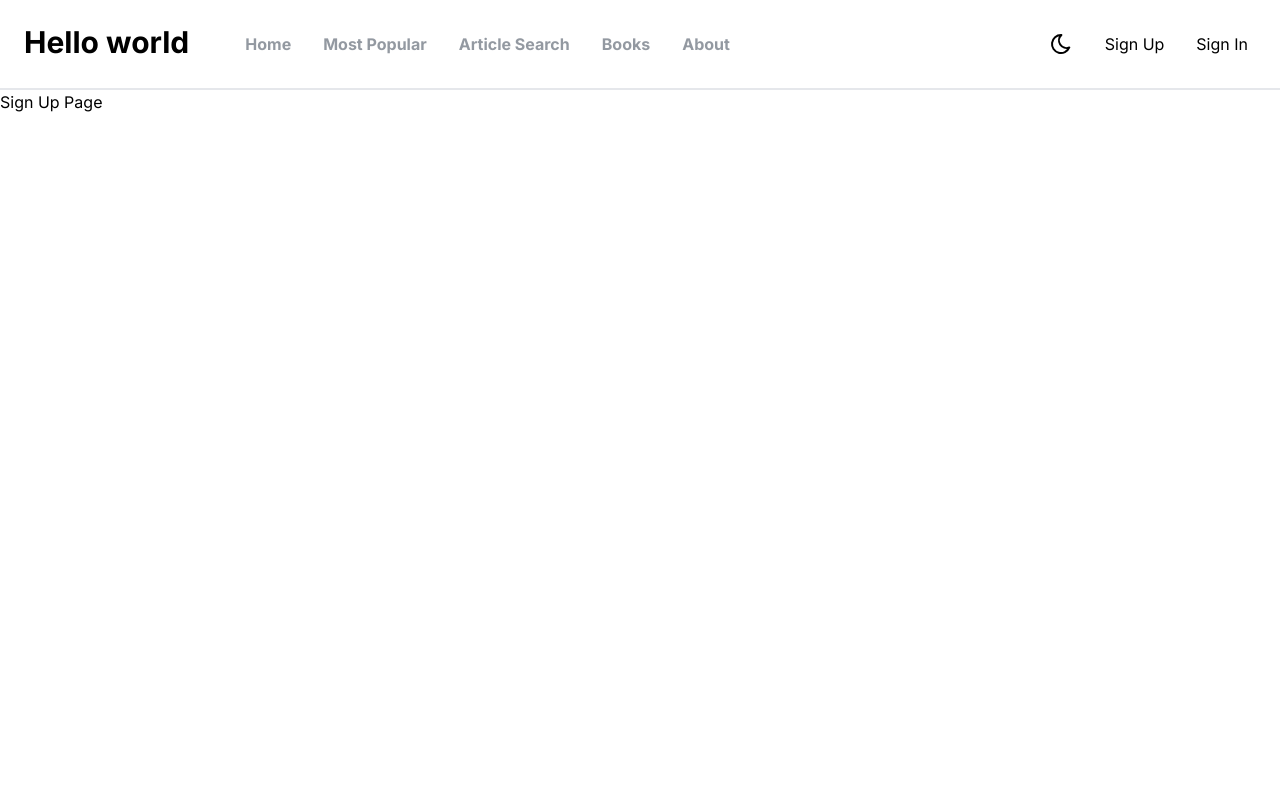
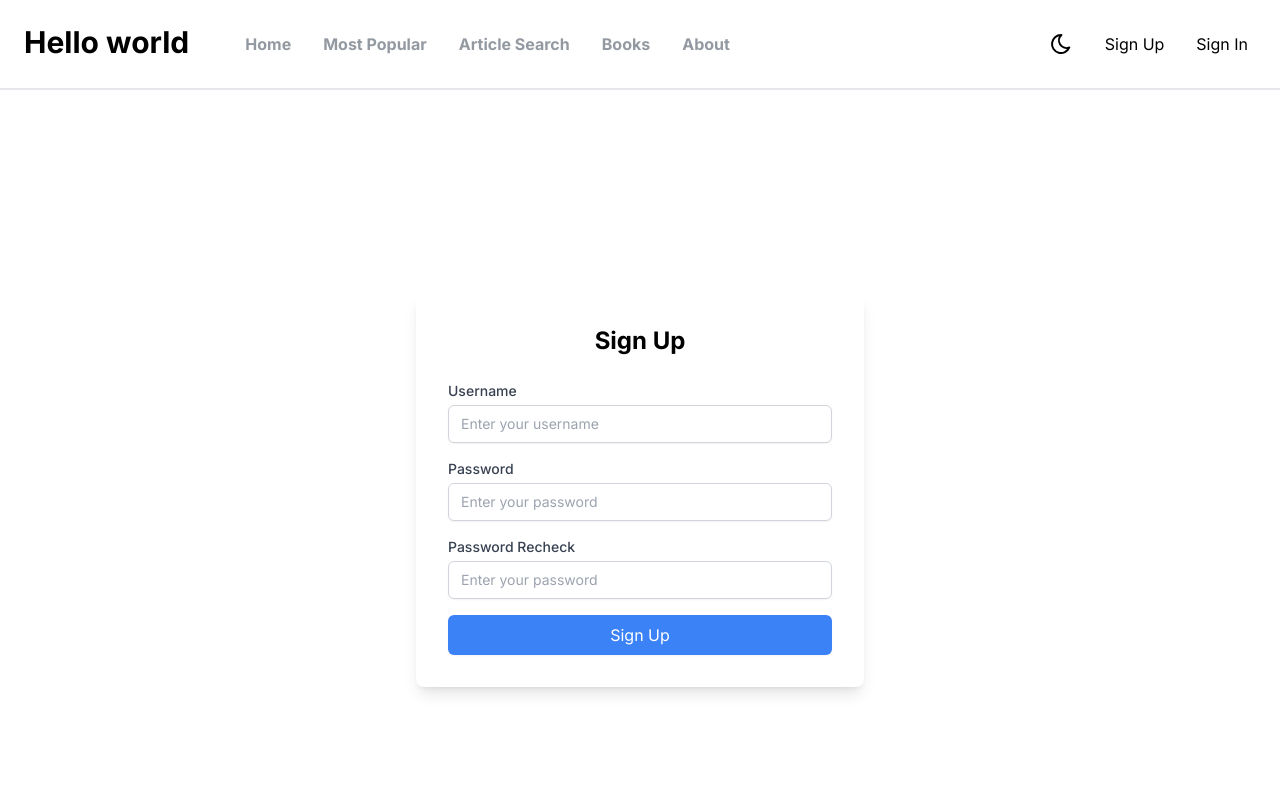
Before and after one commit to youngsikkk/customizing-news-app, a Next.js app: page /signup in a window 1280 px wide. Shown: the top 800 px of the page. Built offline with nearby package versions, Linux system fonts and the light colour scheme.

Commit message:
feat : sign up page structure

```diff
--- a/src/app/signup/page.tsx
+++ b/src/app/signup/page.tsx
@@ -2,8 +2,47 @@ import React from "react";
 
 const SignUpPage = () => {
     return (
-        <h1>Sign Up Page</h1>
-    )
+        <div className="flex min-h-screen items-center justify-center ">
+            <div className="w-full max-w-md p-8 bg-white shadow-lg rounded-lg">
+                <h1 className="text-2xl font-bold mb-6 text-center">Sign Up</h1>
+                <form className="space-y-4">
+                    <div>
+                        <label htmlFor="username" className="block text-sm font-medium text-gray-700">Username</label>
+                        <input
+                            id="username"
+                            type="text"
+                            placeholder="Enter your username"
+                            className="mt-1 block w-full px-3 py-2 border border-gray-300 rounded-md shadow-sm focus:outline-none focus:ring-2 focus:ring-blue-500 focus:border-blue-500 sm:text-sm"
+                        />
+                    </div>
+                    <div>
+                        <label htmlFor="password" className="block text-sm font-medium text-gray-700">Password</label>
+                        <input
+                            id="password"
+                            type="password"
+                            placeholder="Enter your password"
+                            className="mt-1 block w-full px-3 py-2 border border-gray-300 rounded-md shadow-sm focus:outline-none focus:ring-2 focus:ring-blue-500 focus:border-blue-500 sm:text-sm"
+                        />
+                    </div>
+                    <div>
+                        <label htmlFor="password check" className="block text-sm font-medium text-gray-700">Password Recheck</label>
+                        <input
+                            id="passwordCheck"
+                            type="password"
+                            placeholder="Enter your password"
+                            className="mt-1 block w-full px-3 py-2 border border-gray-300 rounded-md shadow-sm focus:outline-none focus:ring-2 focus:ring-blue-500 focus:border-blue-500 sm:text-sm"
+                        />
+                    </div>
+                    <button
+                        type="submit"
+                        className="w-full bg-blue-500 text-white py-2 px-4 rounded-md shadow-sm hover:bg-blue-600 focus:outline-none focus:ring-2 focus:ring-blue-500"
+                    >
+                        Sign Up
+                    </button>
+                </form>
+            </div>
+        </div>
+    );
 }
 
 export default SignUpPage;
```
